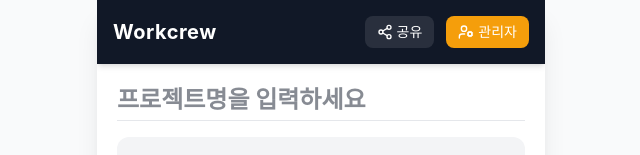
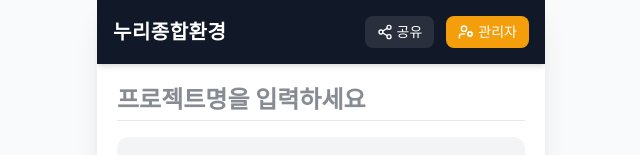
Before and after one commit to shjy235-dot/workcrew, a React (Vite) app: page / in a window 1280 px wide. Shown: the top 155 px of the page, without its empty margins (319-959 px from the left). Built offline with nearby package versions, Linux system fonts and the light colour scheme; no server answers; the database is empty.

Commit message:
chore: update app name to 누리종합환경

```diff
--- a/index.html
+++ b/index.html
@@ -4,7 +4,7 @@
     <meta charset="UTF-8" />
     <link rel="icon" type="image/svg+xml" href="/favicon.svg" />
     <meta name="viewport" content="width=device-width, initial-scale=1.0" />
-    <title>temp-app</title>
+    <title>누리종합환경</title>
   </head>
   <body>
     <div id="root"></div>
--- a/src/components/TopBar.jsx
+++ b/src/components/TopBar.jsx
@@ -24,7 +24,7 @@ export default function TopBar() {
   return (
     <div className="bg-primary text-white p-4 flex items-center justify-between sticky top-0 z-40 shadow-md">
       <div className="flex items-center space-x-2">
-        <h1 className="text-xl font-bold tracking-wide">Workcrew</h1>
+        <h1 className="text-xl font-bold tracking-wide">누리종합환경</h1>
         {mode === 'worker' && workerName && (
           <span className="bg-white/20 text-xs px-2 py-1 rounded-full flex items-center">
             <User size={12} className="mr-1" />
```
